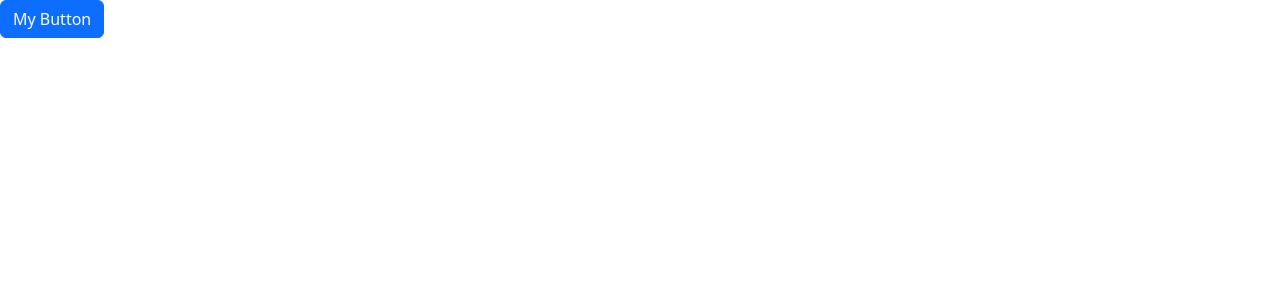
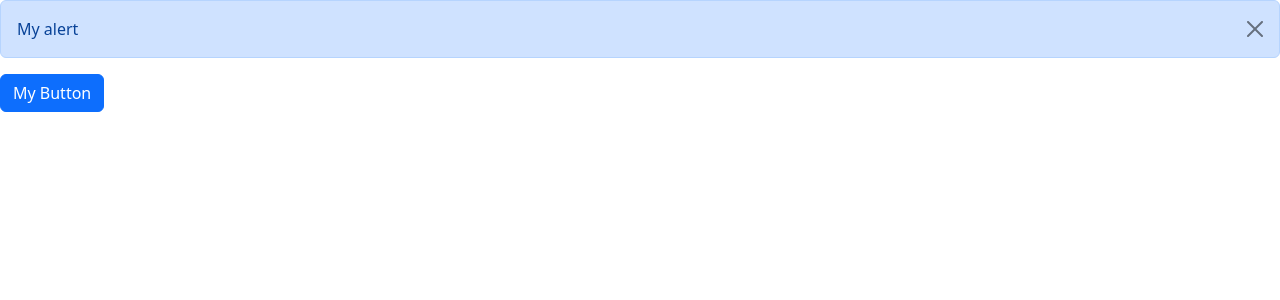
Before and after one commit to Fernanda-Campelo/game-platform, a React (Vite) app: page / in a window 1280 px wide. Both pictures are taken after a click on the button "My Button". Shown: the top 300 px of the page. Built offline with nearby package versions, Linux system fonts and the light colour scheme.

Commit message:
showing an alert

```diff
--- a/src/App.tsx
+++ b/src/App.tsx
@@ -1,9 +1,20 @@
+import { useState } from "react";
+import Alert from "./components/Alert";
 import Button from "./components/Button";
 
 function App() {
+    const [alertVisible, setAlertVisibility] = useState(false);
+
     return (
         <div>
-            <Button onClick={() => console.log("Clicked")}>My Button</Button>
+            {alertVisible && (
+                <Alert onClose={() => setAlertVisibility(false)}>
+                    My alert
+                </Alert>
+            )}
+            <Button color="primary" onClick={() => setAlertVisibility(true)}>
+                My Button
+            </Button>
         </div>
     );
 }
--- a/src/components/Alert.tsx
+++ b/src/components/Alert.tsx
@@ -2,10 +2,22 @@
 
 interface Props {
     children: ReactNode;
+    onClose: () => void;
 }
 
-const Alert = ({ children }: Props) => {
-    return <div className="alert alert-primary">{children}</div>;
+const Alert = ({ children, onClose }: Props) => {
+    return (
+        <div className="alert alert-primary alert-dismissible">
+            {children}
+            <button
+                type="button"
+                className="btn-close"
+                onClick={onClose}
+                data-bs-dismiss="alert"
+                aria-label="Close"
+            ></button>
+        </div>
+    );
 };
 
 export default Alert;
```
